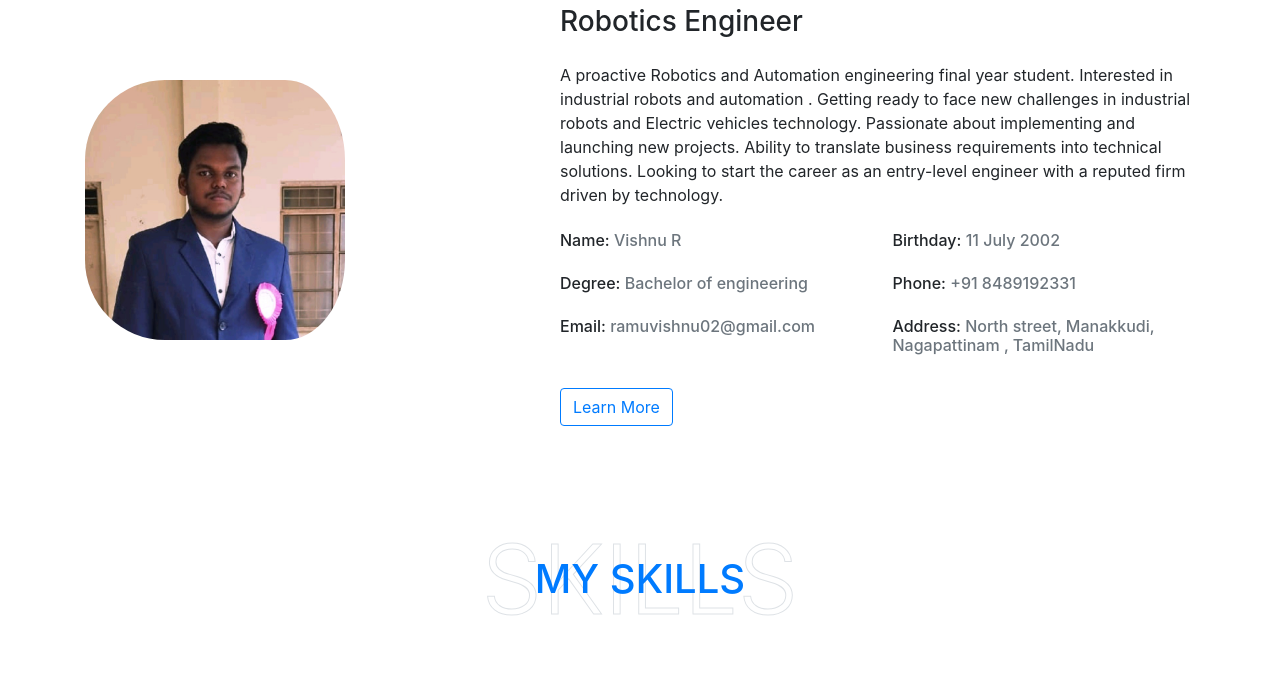
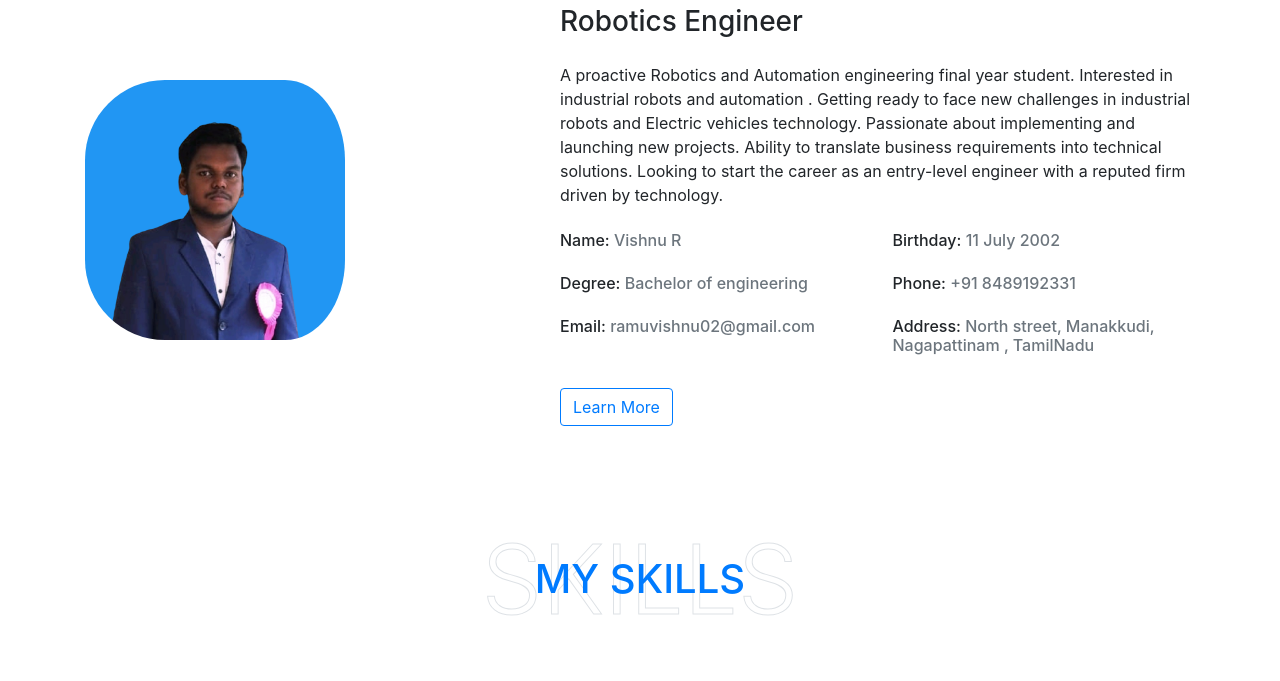
Before and after one commit to Vishnu071102/Personal-Portfolio, a plain HTML site: page index.html in a window 1280 px wide. Shown: the part 950-1631 px from the top of the page. Drawn offline with nearby package versions, Linux system fonts and the light colour scheme.

Commit message:
Update index.html

```diff
--- a/index.html
+++ b/index.html
@@ -60,7 +60,7 @@
         </div>
         <div class="row align-items-center">
             <div class="col-lg-5 pb-4 pb-lg-0">
-                <img class="img-fluid w-10" src="vishnu.jpeg" alt="">
+                <img class="img-fluid w-10" src="vishnu.png" alt="">
             </div>
             <div class="col-lg-7">
                 <h3 class="mb-4">Robotics Engineer</h3>
```
